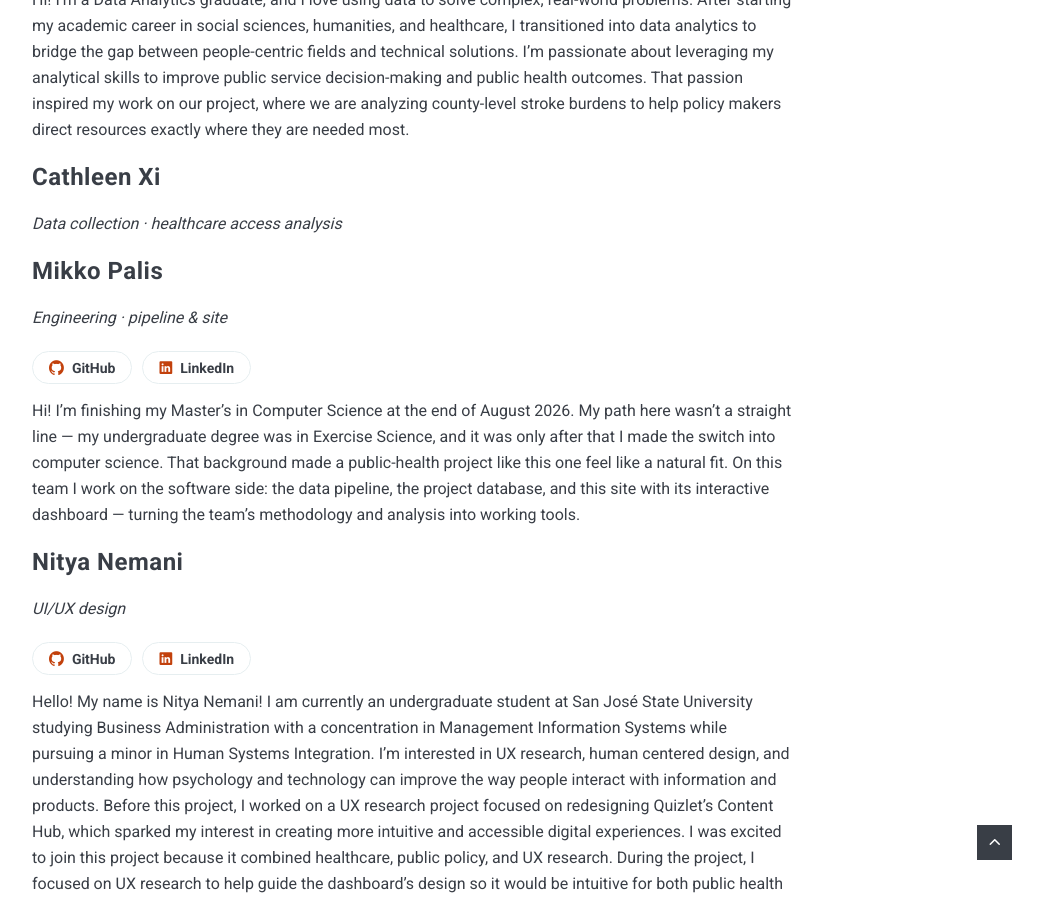
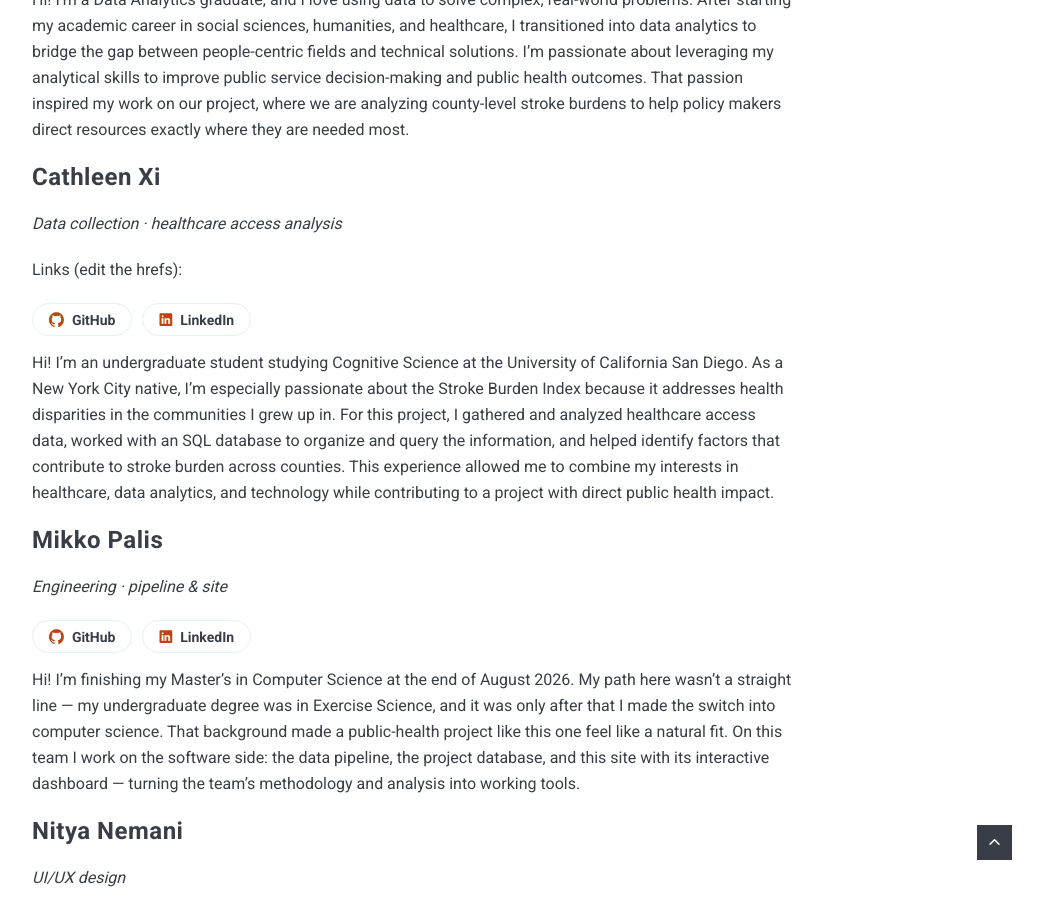
Before and after one commit to palism1/stroke-burden-index, a Jekyll site: the page built from docs/_pages/about.md, in a window 1280 px wide and 900 px high, scrolled down 1182 px. Shown: the whole window, without its empty margins (228-1271 px from the left). Built offline with Jekyll 4.4.1, drawn with Linux system fonts in a browser that asks for light colours; nearby versions of some CDN libraries.

Commit message:
updated bio

```diff
--- a/docs/_pages/about.md
+++ b/docs/_pages/about.md
@@ -43,18 +43,20 @@ That passion inspired my work on our project, where we are analyzing county-leve
 ### Cathleen Xi
 *Data collection · healthcare access analysis*
 
-<!-- Cathleen: uncomment and fill in whatever you'd like to include.
+
 Links (edit the hrefs):
 <div class="profile-links">
-  <a class="profile-btn" href="https://github.com/YOUR-USERNAME" target="_blank" rel="noopener"><i class="ion ion-logo-github"></i>GitHub</a>
-  <a class="profile-btn" href="https://www.linkedin.com/in/YOUR-PROFILE/" target="_blank" rel="noopener"><i class="ion ion-logo-linkedin"></i>LinkedIn</a>
+  <a class="profile-btn" href="https://github.com/cathleen-xi" target="_blank" rel="noopener"><i class="ion ion-logo-github"></i>GitHub</a>
+  <a class="profile-btn" href="https://www.linkedin.com/in/cathleen-xi-b905713bb/" target="_blank" rel="noopener"><i class="ion ion-logo-linkedin"></i>LinkedIn</a>
 </div>
 
+<!--
 Photo (put the image in docs/images/):
 ![Cathleen Xi]({{ site.baseurl }}/images/your-photo.jpg)
+-->
 
-Bio: write it here as a normal paragraph.
--->
+Hi! I'm an undergraduate student studying Cognitive Science at the University of California San Diego. As a New York City native, I'm especially passionate about the Stroke Burden Index because it addresses health disparities in the communities I grew up in. For this project, I gathered and analyzed healthcare access data, worked with an SQL database to organize and query the information, and helped identify factors that contribute to stroke burden across counties. This experience allowed me to combine my interests in healthcare, data analytics, and technology while contributing to a project with direct public health impact.
+
 
 ### Mikko Palis
 *Engineering · pipeline & site*
```
